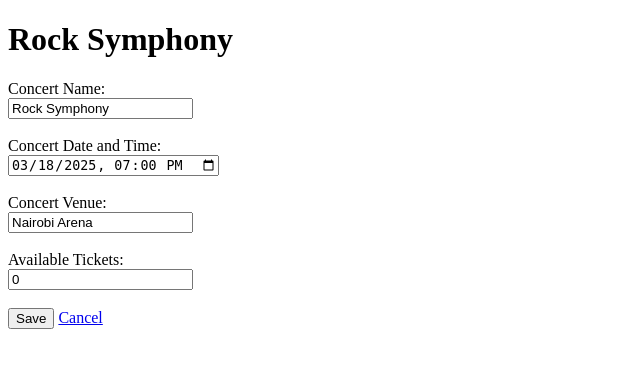
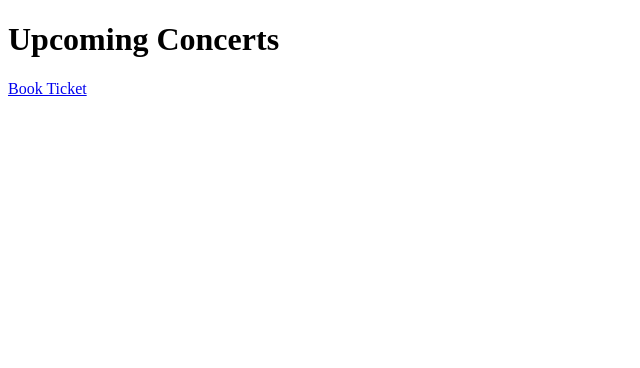
Before and after one commit to Delsaroush/concert, a Django app: page /1/edit/ in a window 1280 px wide. Shown: the top 368 px of the page, without its empty margins (0-640 px from the left). Run offline with Django 5.2, Linux system fonts and the light colour scheme; data comes from the database, SQL or seed files in the repository.

Commit message:
Initial commit

```diff
--- a/concert/templates/concert_form.html
+++ b/concert/templates/concert_form.html
@@ -1,26 +1,126 @@
 <!DOCTYPE html>
-<html>
+<html lang="">
 <head>
     <title>Concert Form</title>
+    <style>
+        /* Basic modal styles */
+        .modal {
+            display: none; /* Hide modal by default */
+            position: fixed;
+            top: 0;
+            left: 0;
+            width: 100%;
+            height: 100%;
+            background-color: rgba(0, 0, 0, 0.5); /* Semi-transparent overlay */
+            z-index: 1000;
+        }
+
+        .modal-content {
+            background-color: white;
+            margin: 10% auto;
+            padding: 20px;
+            border-radius: 8px;
+            width: 50%; /* Adjust as needed */
+            position: relative;
+        }
+
+        .close-btn {
+            position: absolute;
+            top: 10px;
+            right: 20px;
+            cursor: pointer;
+            font-size: 18px;
+            color: red;
+        }
+
+        .button-group {
+            display: flex;
+            justify-content: space-between;
+            margin-top: 20px;
+        }
+
+        .button-group button {
+            padding: 10px 20px;
+            border: none;
+            border-radius: 4px;
+            cursor: pointer;
+        }
+
+        .confirm-btn {
+            background-color: #28a745;
+            color: white;
+        }
+
+        .cancel-btn {
+            background-color: #dc3545;
+            color: white;
+        }
+    </style>
 </head>
 <body>
-    <h1>{{ concert.name|default:"Add New Concert" }}</h1>
-    <form method="post">
-        {% csrf_token %}
-        <label for="name">Concert Name:</label><br>
-        <input type="text" id="name" name="name" value="{{ concert.name|default:'' }}" required><br><br>
+    <h1>Upcoming Concerts</h1>
 
-        <label for="date">Concert Date and Time:</label><br>
-        <input type="datetime-local" id="date" name="date" value="{{ concert.date|date:'Y-m-d\\TH:i' }}" required><br><br>
+    <!-- Book Ticket Link -->
+    <a href="#" class="book-ticket-btn">Book Ticket</a>
 
-        <label for="venue">Concert Venue:</label><br>
-        <input type="text" id="venue" name="venue" value="{{ concert.venue|default:'' }}" required><br><br>
+    <!-- Modal -->
+    <div id="ticket-modal" class="modal">
+        <div class="modal-content">
+            <span class="close-btn">&times;</span> <!-- Close Button -->
 
-        <label for="available_tickets">Available Tickets:</label><br>
-        <input type="number" id="available_tickets" name="available_tickets" value="{{ concert.available_tickets|default:0 }}" required><br><br>
+            <h1>Book Ticket for {{ concert.name|default:"Concert Name" }}</h1>
+            <form method="post">
+                {% csrf_token %}
+                <!-- Concert Details -->
+                <p><strong>Concert:</strong> {{ concert.name }}</p>
+                <p><strong>Date:</strong> {{ concert.date|date:"F j, Y, g:i a" }}</p>
+                <p><strong>Venue:</strong> {{ concert.venue }}</p>
+                <p><strong>Available Tickets:</strong> {{ concert.available_tickets }}</p>
 
-        <button type="submit">Save</button>
-        <a href="{% url 'concert_list' %}">Cancel</a>
-    </form>
+                <!-- User Details -->
+                <label for="purchaser_name">Your Name:</label><br>
+                <input type="text" id="purchaser_name" name="purchaser_name" required><br><br>
+
+                <!-- Payment Details -->
+                <label for="payment_details">Payment Details (Card Number):</label><br>
+                <input type="text" id="payment_details" name="payment_details" required><br><br>
+
+                <!-- Confirm and Cancel Buttons -->
+                <div class="button-group">
+                    <button type="submit" class="confirm-btn">Confirm Booking</button>
+                    <button type="button" class="cancel-btn" id="cancel-booking">Cancel</button>
+                </div>
+            </form>
+        </div>
+    </div>
+
+    <script>
+        // JavaScript to handle modal
+        const modal = document.getElementById('ticket-modal');
+        const openModalBtn = document.querySelector('.book-ticket-btn');
+        const closeModalBtn = document.querySelector('.close-btn');
+        const cancelBookingBtn = document.getElementById('cancel-booking');
+
+        // Open modal when the button is clicked
+        openModalBtn.addEventListener('click', function(event) {
+            event.preventDefault(); // Prevent default link behavior
+            modal.style.display = 'block';
+        });
+
+        // Close modal when the close button or "Cancel" button is clicked
+        closeModalBtn.addEventListener('click', function() {
+            modal.style.display = 'none';
+        });
+        cancelBookingBtn.addEventListener('click', function() {
+            modal.style.display = 'none';
+        });
+
+        // Close modal when clicking outside of the modal content
+        window.addEventListener('click', function(event) {
+            if (event.target === modal) {
+                modal.style.display = 'none';
+            }
+        });
+    </script>
 </body>
 </html>
--- a/concert/urls.py
+++ b/concert/urls.py
@@ -9,4 +9,8 @@ urlpatterns = [
     path('<int:id>/delete/', views.concert_delete, name='concert_delete'),
     path('<int:concert_id>/book/', views.book_ticket, name='book_ticket'),
     path('filter_concerts/', views.filter_concerts, name='filter_concerts'),
+    path('book_ticket_form/<int:concert_id>/', views.book_ticket, name='book_ticket_form'),
+    path('<int:concert_id>/book/', views.book_ticket, name='book_ticket'),
+path('success/', views.success_page, name='success_page'),
+
 ]
--- a/concert/views.py
+++ b/concert/views.py
@@ -61,19 +61,37 @@ def concert_delete(request, id):
 
 from django.contrib import messages
 
+from django.shortcuts import get_object_or_404, redirect
+from .models import Concert
+
+from django.shortcuts import get_object_or_404, render, redirect
+from .models import Concert
+
 def book_ticket(request, concert_id):
+    # Get the concert object or return a 404 error if not found
     concert = get_object_or_404(Concert, id=concert_id)
+
     if request.method == 'POST':
+        # Handle POST request (form submission)
         purchaser_name = request.POST.get('purchaser_name')
+        payment_details = request.POST.get('payment_details')
+
+        # Check if tickets are available
         if concert.available_tickets > 0:
             concert.available_tickets -= 1
             concert.save()
-            messages.success(request, 'Ticket successfully booked!')
+            # Optionally process payment details here
+            return redirect('success_page')  # Redirect to success page
         else:
-            messages.error(request, 'Sorry, no tickets are available.')
+            # If no tickets are available, render the form with an error
+            return render(request, 'book_ticket.html', {
+                'concert': concert,
+                'error': 'No tickets available!',
+            })
 
-        return redirect('concert_list')
+    # Render the form for a GET request
     return render(request, 'book_ticket.html', {'concert': concert})
+
 from django.shortcuts import render
 from .models import Concert
 
@@ -91,3 +109,5 @@ def filter_concerts(request):
         concerts = concerts.filter(date__lte=end_date)
 
     return render(request, 'concert_list.html', {'concerts': concerts})
+def success_page(request):
+    return render(request, 'success.html')
```
Also changed, not shown: concert/templates/book_ticket.html (+14 -41 lines), concert/templates/success.html (added, +11 -0 lines).
